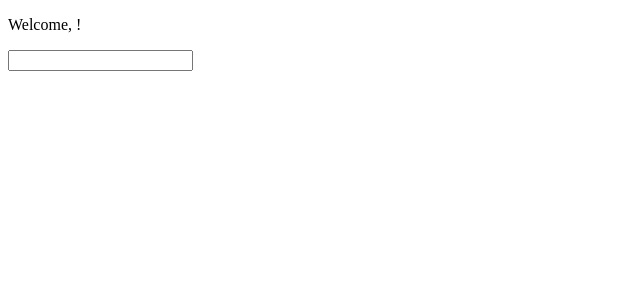
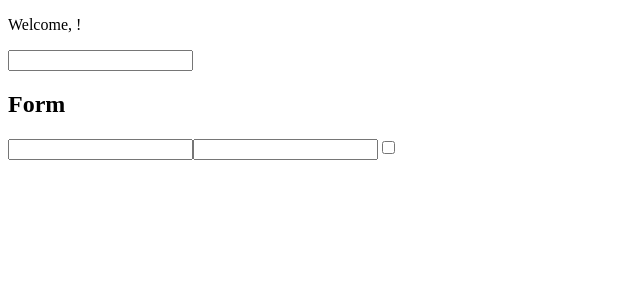
Before and after one commit to frances8713/react-exercises, a React (Create React App) app: page / in a window 1280 px wide. Shown: the top 300 px of the page, without its empty margins (0-640 px from the left). Built offline with nearby package versions, Linux system fonts and the light colour scheme.

Commit message:
feat: exercise forms-02

```diff
--- a/src/App.js
+++ b/src/App.js
@@ -2,11 +2,17 @@
 import { Welcome } from './Welcome'
 import { Counter } from './Counter'
 import { InteractiveWelcome } from "./InteractiveWelcome";
+import { Login } from './Login'
 import { ClickCounter } from './ClickCounter'
 
 
 export class App extends React.Component {
     render() {
-        return < InteractiveWelcome />
-         }
+        return (
+            <div>
+                 < InteractiveWelcome />
+                 < Login />
+            </div>
+        )
+      }
 }
--- /dev/null
+++ b/src/Login.js
@@ -0,0 +1,32 @@
+import React from "react";
+
+
+export class Login extends React.Component {
+    state = {
+        username : '',
+        password : '' ,
+        remember : false
+    }
+
+    handleInputLoginChange = (event) => {
+        const value = event.target.value
+        const name = event.target.name
+        const type = event.target.type
+        const checked = event.target.checked
+
+        this.setState ({
+            [name]: type === 'checkbox' ? checked : value,
+        })
+    }
+
+    render () {
+        return (
+            <div>
+                <h2>Form</h2>
+                <input name = 'username' value = {this.state.username} onChange={this.handleInputLoginChange}/>
+                <input name = 'password' type ='password' value = {this.state.password} onChange={this.handleInputLoginChange}/>
+                <input name = 'remember' type='checkbox' checked={this.state.remember} onChange={this.handleInputLoginChange}/>
+            </div>
+        )
+    }
+}
```
